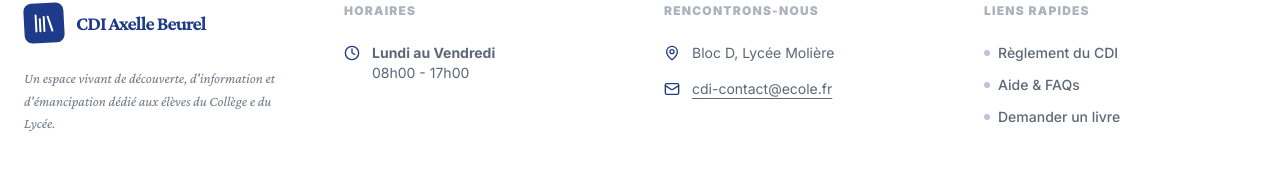
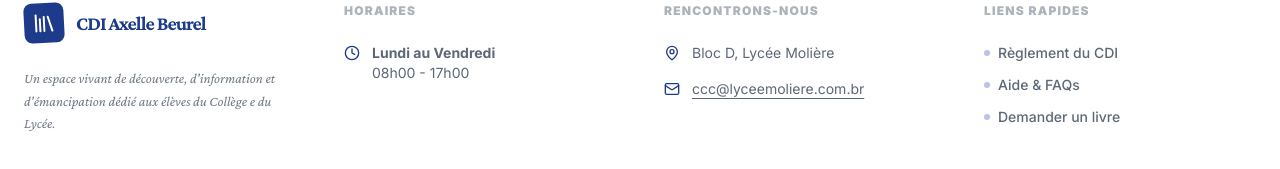
Before and after one commit to sammagbo/ccc_cdi, a React (Vite) app: page /#/ in a window 1280 px wide. Shown: the part 2076-2245 px from the top of the page. Built offline with nearby package versions, Linux system fonts and the light colour scheme.

Commit message:
docs: update contact email

```diff
--- a/src/components/layout/Footer.tsx
+++ b/src/components/layout/Footer.tsx
@@ -48,7 +48,7 @@ export default function Footer() {
               </li>
               <li className="flex items-center gap-3 text-sm text-notebook-pencil/80">
                 <Mail className="w-4 h-4 text-blue-900 shrink-0" />
-                <a href="mailto:cdi@ecole.fr" className="hover:text-blue-900 underline underline-offset-4 transition-colors">cdi-contact@ecole.fr</a>
+                <a href="mailto:ccc@lyceemoliere.com.br" className="hover:text-blue-900 underline underline-offset-4 transition-colors">ccc@lyceemoliere.com.br</a>
               </li>
             </ul>
           </div>
```
